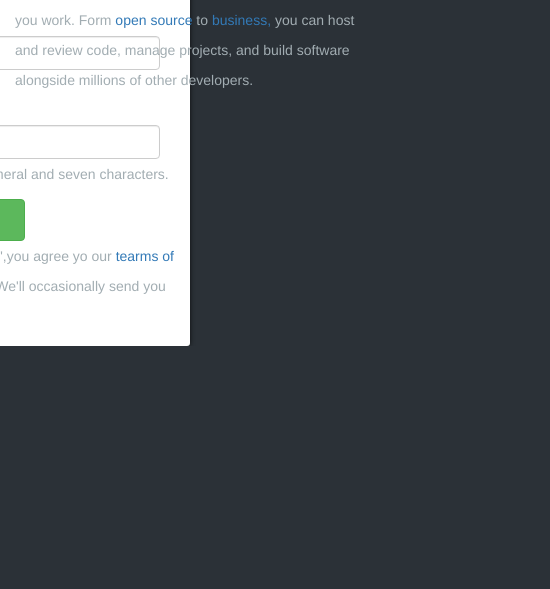
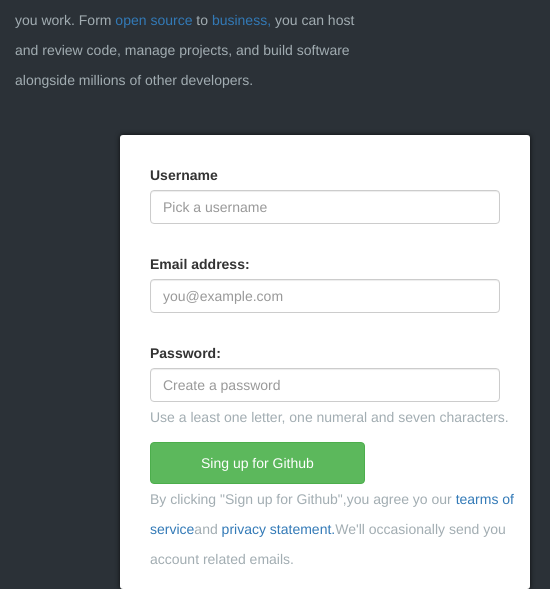
Before and after one commit to muhammadkamil66/Github-page, a plain HTML site: page index.html in a window 390 px wide. Shown: the part 599-1188 px from the top of the page, 550 px wide, since content can reach past the window. Before the commit the page ends 945 px from the top, so only its background shows below. Drawn offline with nearby package versions, Linux system fonts and the light colour scheme.

Commit message:
responsive

```diff
--- a/index.html
+++ b/index.html
@@ -2,6 +2,7 @@
 <html >
 <head>
   <title>Bootstrap Example</title>
+  <meta name="viewport" content="width=device-width, initial-scale=1.0">
   <link rel="stylesheet" type="text/css" href="style.css">
   <link rel="stylesheet" href="https://maxcdn.bootstrapcdn.com/bootstrap/3.3.7/css/bootstrap.min.css">
   <link rel="stylesheet" href="https://use.fontawesome.com/releases/v5.0.12/css/all.css" integrity="sha384-G0fIWCsCzJIMAVNQPfjH08cyYaUtMwjJwqiRKxxE/rx96Uroj1BtIQ6MLJuheaO9" crossorigin="anonymous">
--- a/style.css
+++ b/style.css
@@ -78,3 +78,12 @@
 .sign li{
 	margin: 0 -12px;
 }
+@media screen and (max-width: 992px){
+	.login{
+		float: left;
+		margin-top: 30px;
+		margin-left: 120px;
+
+	}
+
+}
```
